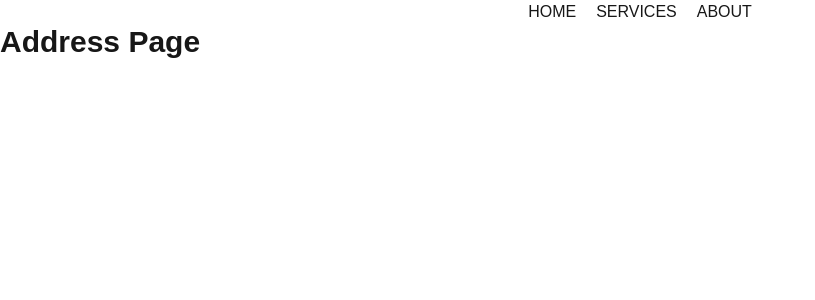
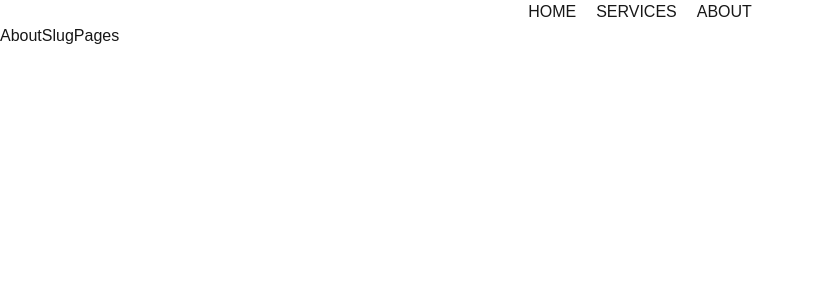
Before and after one commit to mahdihasan333/explore-nextjs, a Next.js app: page /about/address in a window 1280 px wide. Shown: the top 300 px of the page, without its empty margins (0-815 px from the left). Built offline with nearby package versions, Linux system fonts and the light colour scheme.

Commit message:
explore catch all segments

```diff
--- /dev/null
+++ b/src/app/about/[...slugs]/page.jsx
@@ -0,0 +1,11 @@
+import React from 'react'
+
+export default async function AboutSlugPages({params}) {
+    const p = await params;
+    console.log(p)
+  return (
+    <div>
+      AboutSlugPages
+    </div>
+  )
+}
--- a/src/app/about/address/page.jsx
+++ /dev/null
@@ -1,10 +0,0 @@
-import Link from 'next/link'
-import React from 'react'
-
-export default function AddressPage() {
-  return (
-    <div>
-      <p className='font-bold text-3xl'>Address Page</p>
-    </div>
-  )
-}
```
